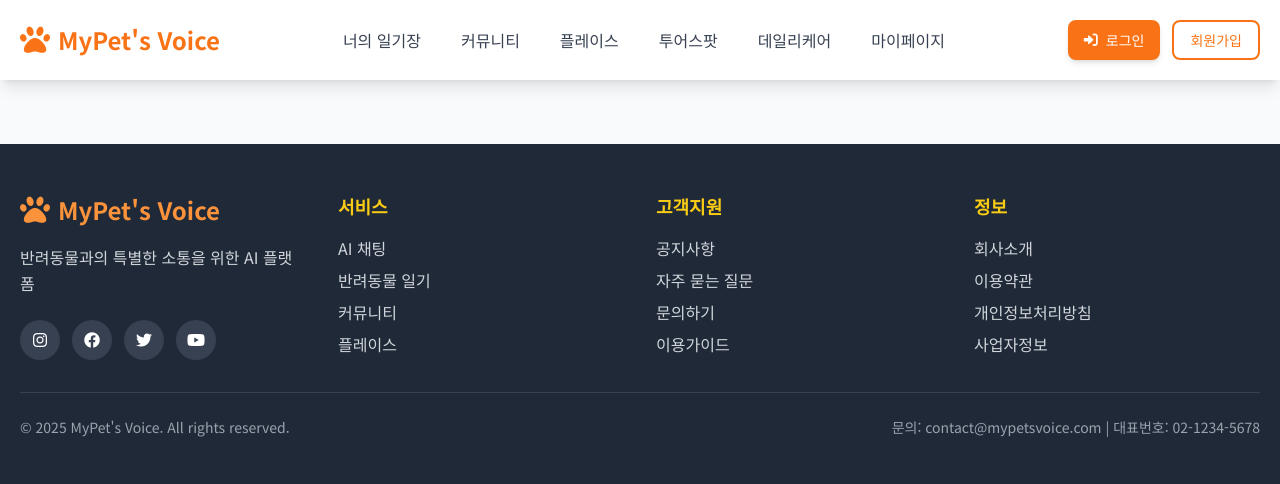
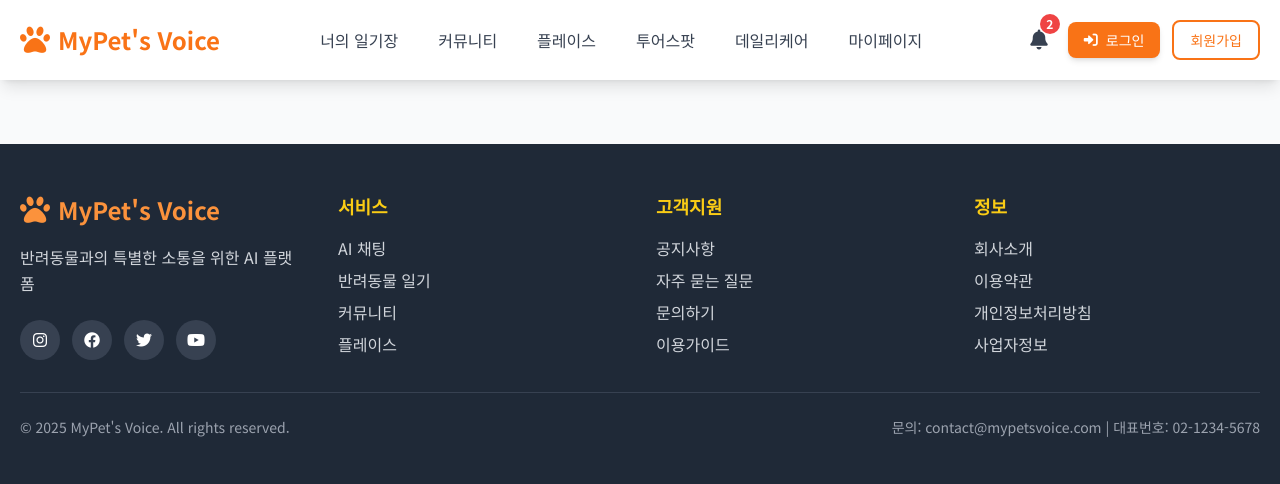
Before and after one commit to MyPetsVoice/my-pets-voice, a Flask app: page / in a window 1280 px wide. Shown: the top 484 px of the page. Run offline with Flask 3, Linux system fonts and the light colour scheme; some libraries are stand-ins or nearby versions.

Commit message:
feat(#2) nav bar에 알림기능 추가

```diff
--- a/static/js/base.js
+++ b/static/js/base.js
@@ -1,6 +1,112 @@
 // 현재 선택된 반려동물
 let currentChatPet = null;
 
+// 알림 상태 관리
+let notificationData = [
+    {
+        id: 1,
+        type: 'like',
+        title: '새로운 좋아요',
+        message: '누군가가 당신의 게시물을 좋아합니다',
+        time: '5분 전',
+        read: false,
+        icon: 'fas fa-heart',
+        iconColor: 'bg-primary-500'
+    },
+    {
+        id: 2,
+        type: 'comment',
+        title: '새로운 댓글',
+        message: '멍멍이가 너무 귀여워요!',
+        time: '1시간 전',
+        read: false,
+        icon: 'fas fa-comment',
+        iconColor: 'bg-secondary-500'
+    },
+    {
+        id: 3,
+        type: 'follow',
+        title: '새로운 팔로워',
+        message: '김철수님이 당신을 팔로우했습니다',
+        time: '2시간 전',
+        read: true,
+        icon: 'fas fa-user-plus',
+        iconColor: 'bg-green-500'
+    }
+];
+
+// 알림 드롭다운 토글
+function toggleNotifications() {
+    const dropdown = document.getElementById('notification-dropdown');
+    dropdown.classList.toggle('hidden');
+
+    // 다른 곳 클릭 시 드롭다운 닫기
+    if (!dropdown.classList.contains('hidden')) {
+        document.addEventListener('click', closeNotificationOnOutsideClick);
+    } else {
+        document.removeEventListener('click', closeNotificationOnOutsideClick);
+    }
+}
+
+// 외부 클릭 시 알림 드롭다운 닫기
+function closeNotificationOnOutsideClick(event) {
+    const dropdown = document.getElementById('notification-dropdown');
+    const button = document.getElementById('notification-btn');
+
+    if (!dropdown.contains(event.target) && !button.contains(event.target)) {
+        dropdown.classList.add('hidden');
+        document.removeEventListener('click', closeNotificationOnOutsideClick);
+    }
+}
+
+// 읽지 않은 알림 개수 업데이트
+function updateNotificationBadge() {
+    const badge = document.getElementById('notification-badge');
+    const unreadCount = notificationData.filter(notification => !notification.read).length;
+
+    if (unreadCount > 0) {
+        badge.textContent = unreadCount;
+        badge.style.display = 'flex';
+    } else {
+        badge.style.display = 'none';
+    }
+}
+
+// 모든 알림 읽음 처리
+function markAllAsRead() {
+    notificationData.forEach(notification => {
+        notification.read = true;
+    });
+    updateNotificationBadge();
+    renderNotifications();
+}
+
+// 알림 렌더링
+function renderNotifications() {
+    const container = document.querySelector('#notification-dropdown .max-h-96');
+    container.innerHTML = '';
+
+    notificationData.forEach(notification => {
+        const notificationElement = document.createElement('div');
+        notificationElement.className = 'notification-item p-4 border-b border-gray-100 hover:bg-gray-50 cursor-pointer';
+        notificationElement.innerHTML = `
+            <div class="flex items-start space-x-3">
+                <div class="flex-shrink-0">
+                    <div class="w-8 h-8 ${notification.iconColor} rounded-full flex items-center justify-center">
+                        <i class="${notification.icon} text-white text-sm"></i>
+                    </div>
+                </div>
+                <div class="flex-1 min-w-0">
+                    <p class="text-sm font-medium text-gray-900">${notification.title}</p>
+                    <p class="text-sm text-gray-500">${notification.message}</p>
+                    <p class="text-xs text-gray-400 mt-1">${notification.time}</p>
+                </div>
+                ${!notification.read ? '<div class="w-2 h-2 bg-blue-500 rounded-full"></div>' : ''}
+            </div>
+        `;
+        container.appendChild(notificationElement);
+    });
+}
 
 // 사용자 메뉴 토글
 function toggleUserMenu() {
@@ -13,3 +119,15 @@ function toggleMobileMenu() {
     const navMenu = document.getElementById('nav-menu');
     navMenu.classList.toggle('active');
 }
+
+// 페이지 로드 시 초기화
+document.addEventListener('DOMContentLoaded', function() {
+    updateNotificationBadge();
+    renderNotifications();
+
+    // "모두 읽음" 버튼 이벤트 리스너 추가
+    const markAllReadBtn = document.querySelector('#notification-dropdown .border-b button');
+    if (markAllReadBtn) {
+        markAllReadBtn.addEventListener('click', markAllAsRead);
+    }
+});
--- a/templates/base.html
+++ b/templates/base.html
@@ -73,7 +73,82 @@
             <!-- 날씨 api 가져와서 렌더링 -->
 
 
-            <div class="flex space-x-3">
+            <div class="flex items-center space-x-3">
+                <!-- 알림 아이콘 -->
+                <div class="relative">
+                    <button id="notification-btn" class="relative p-2 text-gray-700 hover:text-secondary-500 transition-colors" onclick="toggleNotifications()">
+                        <i class="fas fa-bell text-xl"></i>
+                        <!-- 알림 배지 -->
+                        <span id="notification-badge" class="absolute -top-1 -right-1 bg-red-500 text-white text-xs rounded-full h-5 w-5 flex items-center justify-center font-bold">3</span>
+                    </button>
+
+                    <!-- 알림 드롭다운 -->
+                    <div id="notification-dropdown" class="absolute right-0 mt-2 w-80 bg-white rounded-lg shadow-lg border border-gray-200 z-50 hidden">
+                        <div class="p-4 border-b border-gray-200">
+                            <div class="flex items-center justify-between">
+                                <h3 class="text-lg font-semibold text-gray-800">알림</h3>
+                                <button class="text-sm text-secondary-500 hover:text-secondary-600">모두 읽음</button>
+                            </div>
+                        </div>
+
+                        <div class="max-h-96 overflow-y-auto">
+                            <!-- 알림 아이템들 -->
+                            <div class="notification-item p-4 border-b border-gray-100 hover:bg-gray-50 cursor-pointer">
+                                <div class="flex items-start space-x-3">
+                                    <div class="flex-shrink-0">
+                                        <div class="w-8 h-8 bg-primary-500 rounded-full flex items-center justify-center">
+                                            <i class="fas fa-heart text-white text-sm"></i>
+                                        </div>
+                                    </div>
+                                    <div class="flex-1 min-w-0">
+                                        <p class="text-sm font-medium text-gray-900">새로운 좋아요</p>
+                                        <p class="text-sm text-gray-500">누군가가 당신의 게시물을 좋아합니다</p>
+                                        <p class="text-xs text-gray-400 mt-1">5분 전</p>
+                                    </div>
+                                    <div class="w-2 h-2 bg-blue-500 rounded-full"></div>
+                                </div>
+                            </div>
+
+                            <div class="notification-item p-4 border-b border-gray-100 hover:bg-gray-50 cursor-pointer">
+                                <div class="flex items-start space-x-3">
+                                    <div class="flex-shrink-0">
+                                        <div class="w-8 h-8 bg-secondary-500 rounded-full flex items-center justify-center">
+                                            <i class="fas fa-comment text-white text-sm"></i>
+                                        </div>
+                                    </div>
+                                    <div class="flex-1 min-w-0">
+                                        <p class="text-sm font-medium text-gray-900">새로운 댓글</p>
+                                        <p class="text-sm text-gray-500">멍멍이가 너무 귀여워요!</p>
+                                        <p class="text-xs text-gray-400 mt-1">1시간 전</p>
+                                    </div>
+                                    <div class="w-2 h-2 bg-blue-500 rounded-full"></div>
+                                </div>
+                            </div>
+
+                            <div class="notification-item p-4 border-b border-gray-100 hover:bg-gray-50 cursor-pointer">
+                                <div class="flex items-start space-x-3">
+                                    <div class="flex-shrink-0">
+                                        <div class="w-8 h-8 bg-green-500 rounded-full flex items-center justify-center">
+                                            <i class="fas fa-user-plus text-white text-sm"></i>
+                                        </div>
+                                    </div>
+                                    <div class="flex-1 min-w-0">
+                                        <p class="text-sm font-medium text-gray-900">새로운 팔로워</p>
+                                        <p class="text-sm text-gray-500">김철수님이 당신을 팔로우했습니다</p>
+                                        <p class="text-xs text-gray-400 mt-1">2시간 전</p>
+                                    </div>
+                                </div>
+                            </div>
+                        </div>
+
+                        <div class="p-4 border-t border-gray-200">
+                            <button class="w-full text-center text-sm text-secondary-500 hover:text-secondary-600 font-medium">
+                                모든 알림 보기
+                            </button>
+                        </div>
+                    </div>
+                </div>
+
                 <button class="inline-flex items-center px-4 py-2 bg-secondary-500 text-white rounded-lg hover:bg-secondary-600 transition-all duration-300 hover:-translate-y-0.5 shadow-md text-sm font-medium">
                     <i class="fas fa-sign-in-alt mr-2"></i> 로그인
                 </button>
```
